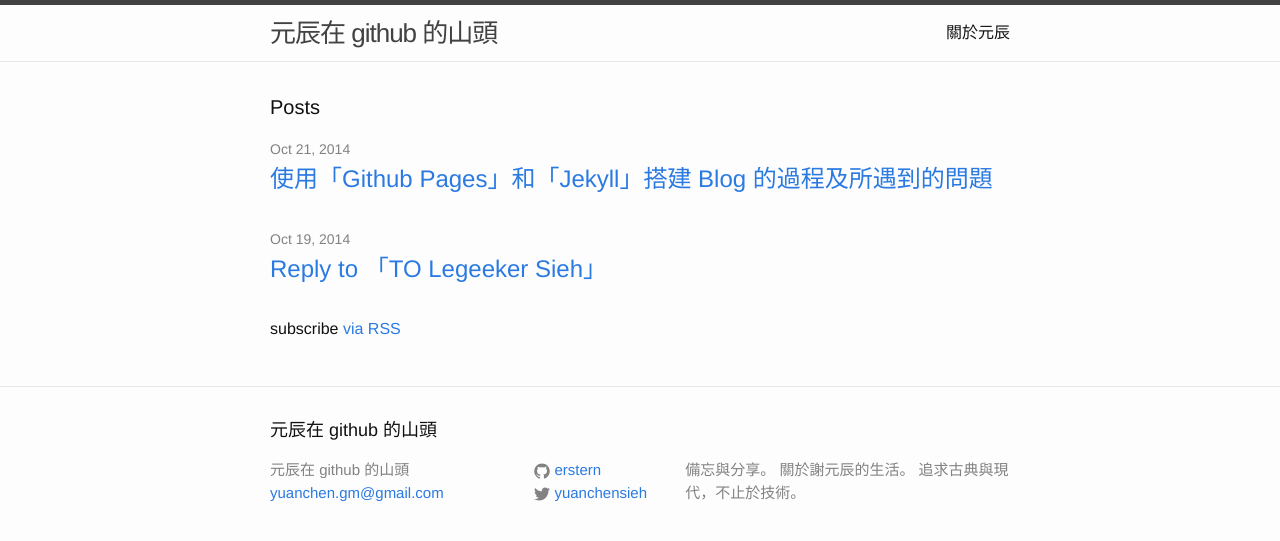
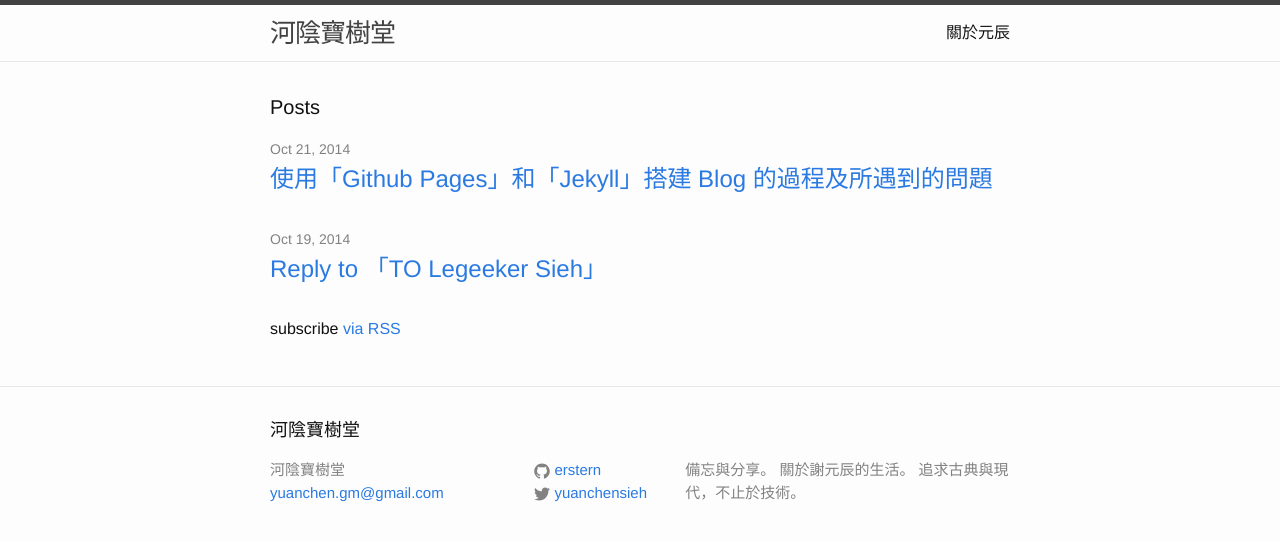
Before and after one commit to ba11aStone/erstern.github.io, a Jekyll site: the page built from index.html, in a window 1280 px wide. Shown: the top 541 px of the page. Built offline with Jekyll 4.4.1, drawn with Linux system fonts in a browser that asks for light colours; the list of posts is cut into pages by our own code.

Commit message:
*寶樹堂

```diff
--- a/_config.yml
+++ b/_config.yml
@@ -1,5 +1,5 @@
 # Site settings
-title: 元辰在 github 的山頭
+title: 河陰寶樹堂
 email: yuanchen.gm@gmail.com
 description: > # this means to ignore newlines until "baseurl:"
   備忘與分享。
```
